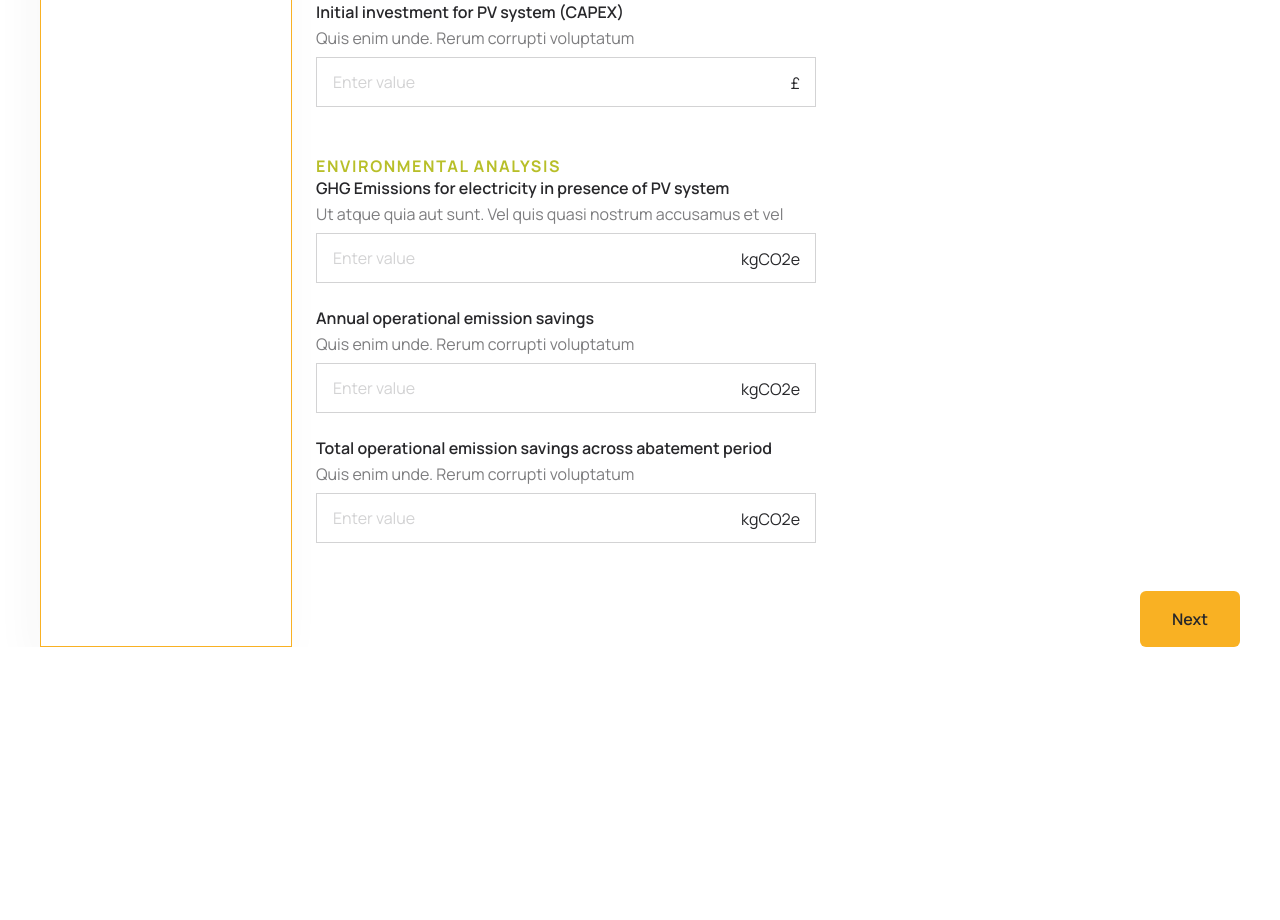
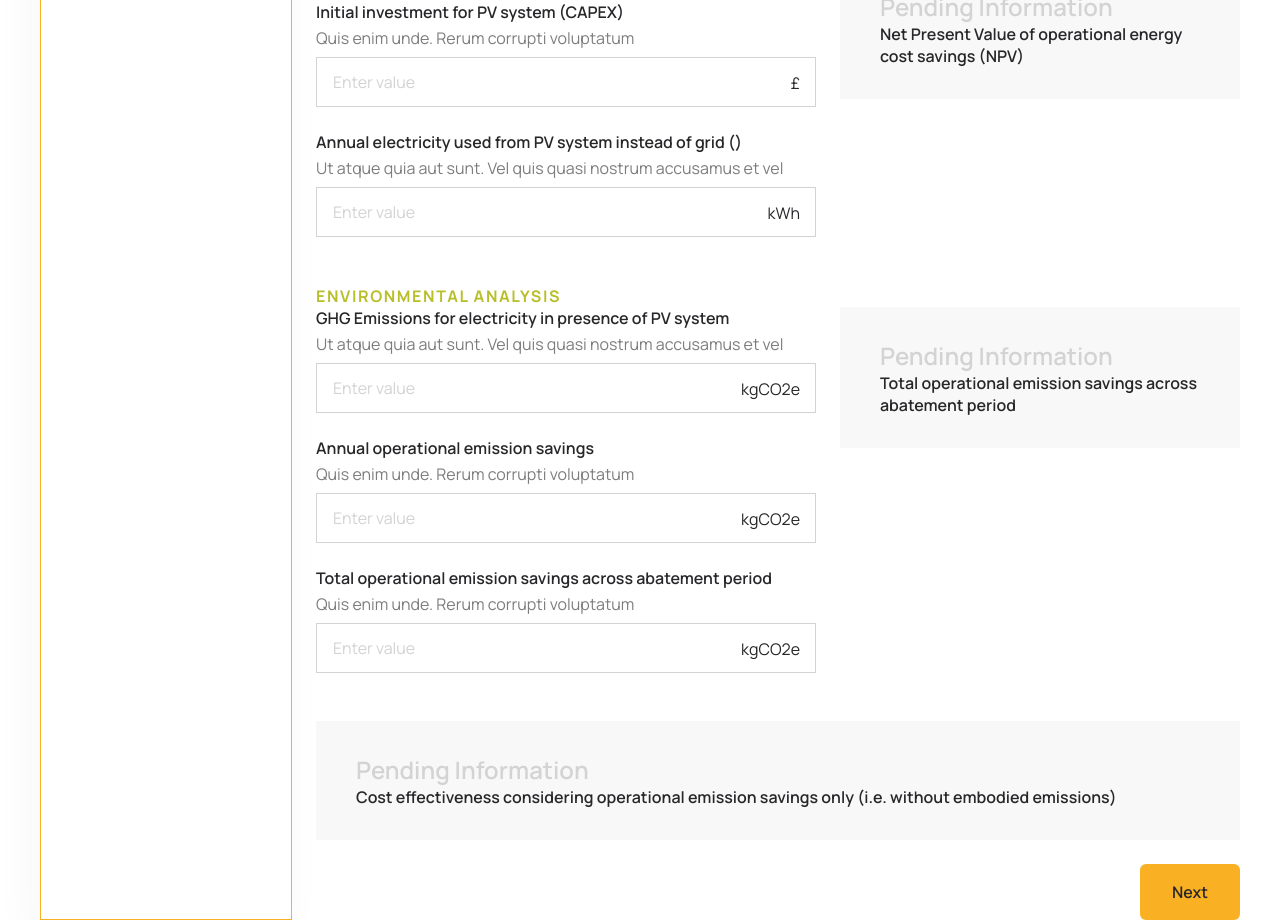
Before and after one commit to mitalipadiya/wmg, a React (Create React App) app: page /module2/solar-pv in a window 1280 px wide. Shown: the part 1480-2400 px from the top of the page. Before the commit the page ends 2127 px from the top, so only its background shows below. Built offline with nearby package versions, Linux system fonts and the light colour scheme; sample sign-in values are in the browser's storage.

Commit message:
Solar PV calculations

```diff
--- a/src/actions/types.js
+++ b/src/actions/types.js
@@ -10,3 +10,4 @@ export const USER_UPDATE = "USER_UPDATE";
 export const GET_MODULE2 = "GET_MODULE2";
 export const UPDATE_BASELINE = "UPDATE_BASELINE";
 export const UPDATE_ECONOMIC_PARAMETERS = "UPDATE_ECONOMIC_PARAMETERS";
+export const UPDATE_SOLAR_PV = "UPDATE_SOLAR_PV";
--- a/src/components/module2/Module2.css
+++ b/src/components/module2/Module2.css
@@ -57,3 +57,7 @@
     color: #B8BF29;
     text-transform: uppercase;
 }
+.calculated-last {
+    width: 100%;
+    max-width: initial;
+}
--- a/src/components/module2/SolarPV.js
+++ b/src/components/module2/SolarPV.js
@@ -3,11 +3,11 @@ import CalculatedData from "../UI/CalculatedData";
 import InputWithSideText from "../UI/InputWithSideText";
 import Button from "../UI/Button";
 import { useDispatch, useSelector } from "react-redux";
-import { updateBaseline } from "../../actions/module2";
+import { updateBaseline, updateSolarPV } from "../../actions/module2";
 import { useNavigate } from "react-router-dom";
 
 const SolarPV = () => {
-    const { solavPV, baseline } = useSelector(state => state.module2);
+    const { solavPV, baseline, economicParameters } = useSelector(state => state.module2);
 
     const [averageAnnualElectricityRequirements, setAverageAnnualElectricityRequirements] = useState(baseline?.averageAnnualElectricityConsumption);
     const [percentAnnualElectricityFromPV, setPercentAnnualElectricityFromPV] = useState(solavPV?.percentAnnualElectricityFromPV);
@@ -22,45 +22,83 @@ const SolarPV = () => {
     const [totalOperationalEmissionSavingsAbatementPeriod, setTotalOperationalEmissionSavingsAbatementPeriod] = useState(solavPV?.totalOperationalEmissionSavingsAbatementPeriod);
     const [unitInstallationCostPVSystem, setUnitInstallationCostPVSystem] = useState(solavPV?.unitInstallationCostPVSystem);
     const [initialInvestmentPVSystem, setInitialInvestmentPVSystem] = useState(solavPV?.initialInvestmentPVSystem);
+    const [annualElectricityInsteadOfGrid, setAnnualElectricityInsteadOfGrid] = useState(solavPV?.annualElectricityInsteadOfGrid);
     const [sizeOfPVSystem, setSizeOfPVSystem] = useState(solavPV?.sizeOfPVSystem);
-
     const [areaOfPVSystem, setAreaOfPVSystem] = useState(solavPV?.areaOfPVSystem);
-
-
+    const [annualOperationalCostSavings, setAnnualOperationalCostSavings] = useState(solavPV?.annualOperationalCostSavings);
+    const [netPresentValueOperationalEnergy, setNetPresentValueOperationalEnergy] = useState(solavPV?.netPresentValueOperationalEnergy);
+    const [totalOperationalEmissionSavingsAbatementPeriodInTon, setTotalOperationalEmissionSavingsAbatementPeriodInTon] = useState(solavPV?.totalOperationalEmissionSavingsAbatementPeriodInTon);
+    const [costEffectivenessOperationalEmission, setCostEffectivenessOperationalEmission] = useState(solavPV?.costEffectivenessOperationalEmission);
 
     const dispatch = useDispatch();
     const navigate = useNavigate();
 
     const onSave = () => {
-        // dispatch(updateBaseline({
-        //     averageAnnualElectricityConsumption: averageAnnualElectricityConsumption,
-        //     averageAnnualGasConsumption: averageAnnualGasConsumption,
-        //     emissionFactorGridElectricity: emissionFactorGridElectricity,
-        //     emissionFactorForGridGas: emissionFactorForGridGas
-        // }));
-        navigate("./../economic-parameters")
+        dispatch(updateSolarPV({
+            averageAnnualElectricityRequirements,
+            percentAnnualElectricityFromPV,
+            location,
+            latitudeLongitude,
+            electricityGeneratedPVSystem,
+            annualElectricityGenerationSelectedLocation,
+            annualSolarInsolationSelectedLocation,
+            solarModuleEfficiency,
+            gHGEmissionsElectricityPVSystem,
+            annualOperationalEmissionSavings,
+            totalOperationalEmissionSavingsAbatementPeriod,
+            unitInstallationCostPVSystem,
+            initialInvestmentPVSystem,
+            annualElectricityInsteadOfGrid,
+            sizeOfPVSystem,
+            areaOfPVSystem,
+            annualOperationalCostSavings,
+            netPresentValueOperationalEnergy,
+            totalOperationalEmissionSavingsAbatementPeriodInTon,
+            costEffectivenessOperationalEmission
+        }));
+        navigate("./../wind")
 
     }
     const onPercentAnnualElectricityFromPVChange = (event) => {
         setPercentAnnualElectricityFromPV(event.target.value);
-        setElectricityGeneratedPVSystem((event.target.value/100) * averageAnnualElectricityRequirements);
+        setElectricityGeneratedPVSystem((event.target.value / 100) * averageAnnualElectricityRequirements);
+        setAnnualElectricityInsteadOfGrid((event.target.value / 100) * averageAnnualElectricityRequirements);
     }
-    useEffect(()=>{
-        setAreaOfPVSystem(electricityGeneratedPVSystem/(parseInt(annualSolarInsolationSelectedLocation)*(parseInt(solarModuleEfficiency)/100)));
+    useEffect(() => {
+        setAreaOfPVSystem(electricityGeneratedPVSystem / (parseInt(annualSolarInsolationSelectedLocation) * (parseInt(solarModuleEfficiency) / 100)));
     }, [electricityGeneratedPVSystem, annualSolarInsolationSelectedLocation, solarModuleEfficiency]);
-    useEffect(()=>{
+    useEffect(() => {
         setSizeOfPVSystem(electricityGeneratedPVSystem / annualElectricityGenerationSelectedLocation);
-    },[electricityGeneratedPVSystem, annualElectricityGenerationSelectedLocation]);
-    useEffect(()=>{
+    }, [electricityGeneratedPVSystem, annualElectricityGenerationSelectedLocation]);
+    useEffect(() => {
         setInitialInvestmentPVSystem(sizeOfPVSystem * unitInstallationCostPVSystem);
-    },[sizeOfPVSystem, unitInstallationCostPVSystem])
-    useEffect(()=>{
+    }, [sizeOfPVSystem, unitInstallationCostPVSystem]);
+    useEffect(() => {
+        setAnnualOperationalCostSavings(economicParameters?.unitPriceOfElectricity * annualElectricityInsteadOfGrid);
+        setAnnualOperationalEmissionSavings(annualElectricityInsteadOfGrid * baseline?.emissionFactorGridElectricity);
+    }, [annualElectricityInsteadOfGrid]);
+    useEffect(() => {
+        setNetPresentValueOperationalEnergy(((1 - Math.pow(1 + (economicParameters?.discountRate / 100), -economicParameters?.yearsOfAbatement)) / (economicParameters?.discountRate / 100)) * annualOperationalCostSavings);
+    }, [annualOperationalCostSavings]);
+    useEffect(() => {
+        setgHGEmissionsElectricityPVSystem((averageAnnualElectricityRequirements - annualElectricityInsteadOfGrid) * baseline?.emissionFactorGridElectricity);
+    }, [averageAnnualElectricityRequirements, annualElectricityInsteadOfGrid]);
+    useEffect(() => {
+        setTotalOperationalEmissionSavingsAbatementPeriod(annualOperationalEmissionSavings * economicParameters?.yearsOfAbatement);
+    }, [annualOperationalEmissionSavings]);
+    useEffect(() => {
+        setTotalOperationalEmissionSavingsAbatementPeriodInTon(totalOperationalEmissionSavingsAbatementPeriod / 1000);
+    }, [totalOperationalEmissionSavingsAbatementPeriod]);
+    useEffect(() => {
+        setCostEffectivenessOperationalEmission((initialInvestmentPVSystem - netPresentValueOperationalEnergy) / totalOperationalEmissionSavingsAbatementPeriodInTon);
+    }, [initialInvestmentPVSystem, netPresentValueOperationalEnergy, totalOperationalEmissionSavingsAbatementPeriodInTon])
+    useEffect(() => {
         let defaultValue = '';
-        if(sizeOfPVSystem <= 4 ) {
+        if (sizeOfPVSystem <= 4) {
             defaultValue = 1800;
-        }else if(sizeOfPVSystem >= 10 && sizeOfPVSystem <= 50) {
+        } else if (sizeOfPVSystem >= 10 && sizeOfPVSystem <= 50) {
             defaultValue = 1100;
-        }else if(sizeOfPVSystem > 50) {
+        } else if (sizeOfPVSystem > 50) {
             defaultValue = 1000;
         }
         setUnitInstallationCostPVSystem(defaultValue);
@@ -167,12 +205,19 @@ const SolarPV = () => {
                                 heading="Initial investment for PV system (CAPEX)"
                                 subHeading="Quis enim unde. Rerum corrupti voluptatum"
                                 onChange={(event) => { setInitialInvestmentPVSystem(event.target.value) }} />
+                            <InputWithSideText value={annualElectricityInsteadOfGrid}
+                                unit="kWh"
+                                type="number"
+                                placeholder="Enter value"
+                                disabled={true}
+                                heading="Annual electricity used from PV system instead of grid ()"
+                                subHeading="Ut atque quia aut sunt. Vel quis quasi nostrum accusamus et vel" />
                         </div>
                         <div className="calculated-main">
-                            {/* <div className="calculated-container">
-                                <CalculatedData heading="Annual operational cost savings" unit="£" value={baseline?.averageAnnualElectricityConsumption * unitPriceOfElectricity} />
-                                <CalculatedData heading="Net Present Value of operational energy cost savings (NPV)" unit="£" value={unitPriceOfGas * baseline?.averageAnnualGasConsumption} />
-                            </div> */}
+                            <div className="calculated-container">
+                                <CalculatedData heading="Annual operational cost savings" unit="£" value={annualOperationalCostSavings} />
+                                <CalculatedData heading="Net Present Value of operational energy cost savings (NPV)" unit="£" value={netPresentValueOperationalEnergy} />
+                            </div>
                         </div>
                     </div>
                 </div>
@@ -186,27 +231,32 @@ const SolarPV = () => {
                                 placeholder="Enter value"
                                 heading="GHG Emissions for electricity in presence of PV system"
                                 subHeading="Ut atque quia aut sunt. Vel quis quasi nostrum accusamus et vel"
-                                onChange={(event) => { setgHGEmissionsElectricityPVSystem(event.target.value) }} />
+                                disabled={true} />
                             <InputWithSideText value={annualOperationalEmissionSavings}
                                 unit="kgCO2e"
                                 type="number"
                                 placeholder="Enter value"
                                 heading="Annual operational emission savings"
                                 subHeading="Quis enim unde. Rerum corrupti voluptatum"
-                                onChange={(event) => { setAnnualOperationalEmissionSavings(event.target.value) }} />
+                                disabled={true} />
                             <InputWithSideText value={totalOperationalEmissionSavingsAbatementPeriod}
                                 unit="kgCO2e"
                                 type="number"
                                 placeholder="Enter value"
                                 heading="Total operational emission savings across abatement period"
                                 subHeading="Quis enim unde. Rerum corrupti voluptatum"
-                                onChange={(event) => { setTotalOperationalEmissionSavingsAbatementPeriod(event.target.value) }} />
+                                disabled={true} />
                         </div>
                         <div className="calculated-main">
-                            {/* <div className="calculated-container">
-                                <CalculatedData heading="Total operational emission savings across abatement period" unit="tCO2e" value={baseline?.averageAnnualElectricityConsumption * unitPriceOfElectricity} />
-                            </div> */}
+                            <div className="calculated-container">
+                                <CalculatedData heading="Total operational emission savings across abatement period" unit="tCO2e" value={totalOperationalEmissionSavingsAbatementPeriodInTon} />
+                            </div>
                         </div>
+                    </div>
+                </div>
+                <div className="calculated-main calculated-last">
+                    <div className="calculated-container">
+                        <CalculatedData heading="Cost effectiveness considering operational emission savings only (i.e. without embodied emissions)" unit="£/tCO2e" value={costEffectivenessOperationalEmission} />
                     </div>
                 </div>
                 <div className="btn-div">
--- a/src/reducers/module2.js
+++ b/src/reducers/module2.js
@@ -1,4 +1,4 @@
-import { GET_MODULE2, UPDATE_BASELINE, UPDATE_ECONOMIC_PARAMETERS } from "../actions/types";
+import { GET_MODULE2, UPDATE_BASELINE, UPDATE_ECONOMIC_PARAMETERS, UPDATE_SOLAR_PV } from "../actions/types";
 
 const initialState = {
     baseline: {
@@ -12,6 +12,28 @@ const initialState = {
         unitPriceOfGas: "0.0603",
         yearsOfAbatement: "10",
         discountRate: "5"
+    },
+    solarPV: {
+        averageAnnualElectricityRequirements: "",
+        percentAnnualElectricityFromPV: "",
+        location: "",
+        latitudeLongitude: "",
+        electricityGeneratedPVSystem: "",
+        annualElectricityGenerationSelectedLocation: "",
+        annualSolarInsolationSelectedLocation: "",
+        solarModuleEfficiency: "",
+        gHGEmissionsElectricityPVSystem: "",
+        annualOperationalEmissionSavings: "",
+        totalOperationalEmissionSavingsAbatementPeriod: "",
+        unitInstallationCostPVSystem: "",
+        initialInvestmentPVSystem: "",
+        annualElectricityInsteadOfGrid: "",
+        sizeOfPVSystem: "",
+        areaOfPVSystem: "",
+        annualOperationalCostSavings: "",
+        netPresentValueOperationalEnergy: "",
+        totalOperationalEmissionSavingsAbatementPeriodInTon: "",
+        costEffectivenessOperationalEmission: ""
     }
 };
 
@@ -31,6 +53,11 @@ export default function (state = initialState, action) {
                 ...state,
                 economicParameters: payload
             }
+        case UPDATE_SOLAR_PV:
+            return {
+                ...state,
+                solarPV: payload
+            }
 
         default:
             return state;
```
Also changed, not shown: src/actions/module2.js (+7 -1 lines).
